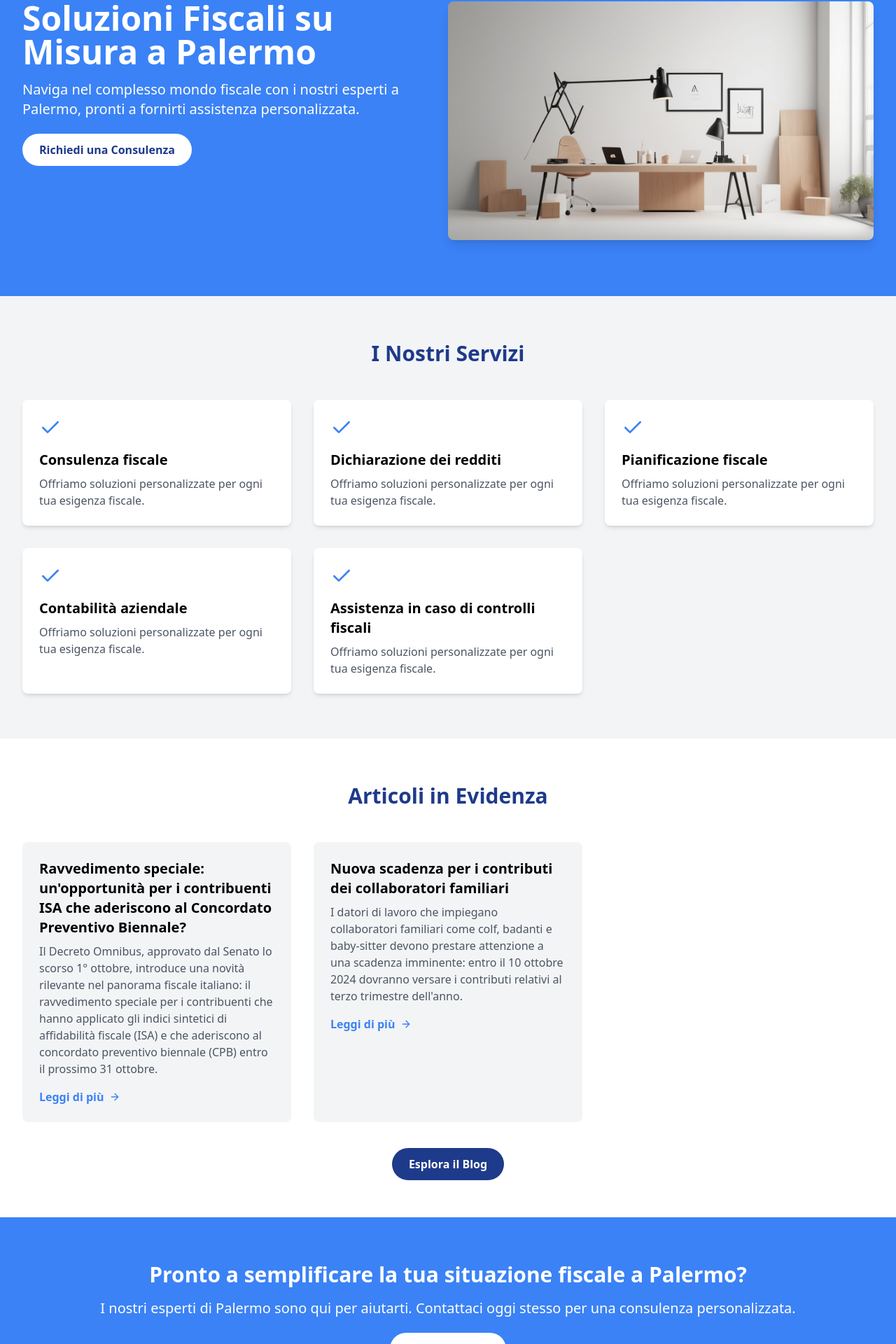
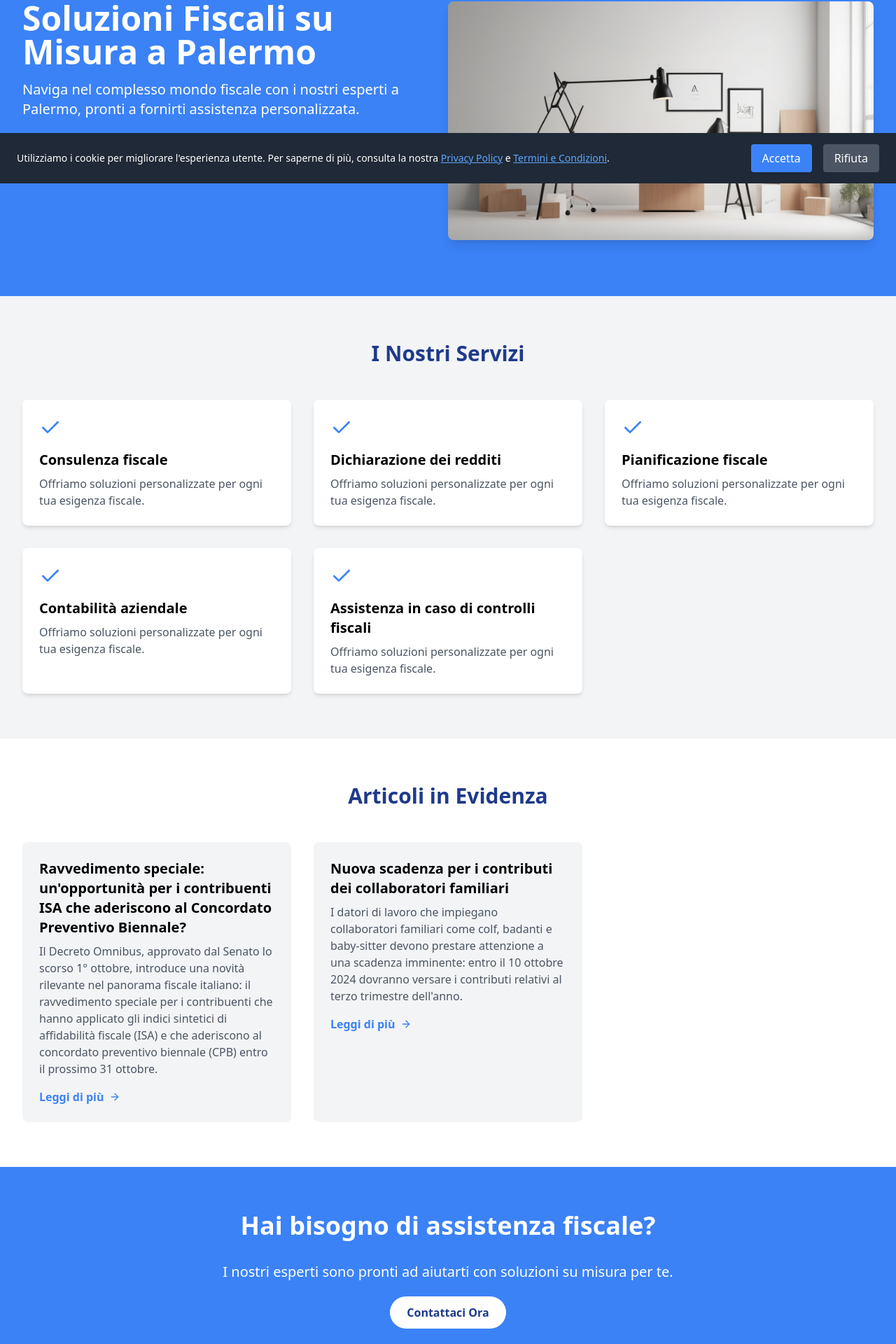
Before and after one commit to Andros924/studio-tributario-amoroso, a React (Vite) app: page / in a window 1280 px wide. Shown: the part 538-2458 px from the top of the page at 70% size. Built offline with nearby package versions, Linux system fonts and the light colour scheme.

Commit message:
aggiunta privace e termini d'uso

```diff
--- a/src/App.jsx
+++ b/src/App.jsx
@@ -10,6 +10,8 @@ import DettaglioArticolo from "./pages/DettaglioArticolo";
 import Contatti from "./pages/Contatti";
 import Pubblicazioni from "./pages/Pubblicazioni";
 import Footer from "./components/Footer";
+import PrivacyPolicy from "./pages/Privacy";
+import TermsConditions from "./pages/Terms";
 
 function App() {
   return (
@@ -23,6 +25,8 @@ function App() {
         <Route path="/blog/:id" element={<DettaglioArticolo />} />
         <Route path="/contatti" element={<Contatti />} />
         <Route path="/pubblicazioni" element={<Pubblicazioni />} />{" "}
+        <Route path="/privacy" element={<PrivacyPolicy />} />
+        <Route path="/terms" element={<TermsConditions />} />
       </Routes>
       <Footer />
     </>
--- a/src/pages/Home.jsx
+++ b/src/pages/Home.jsx
@@ -16,6 +16,7 @@ import heroOffice from "../assets/images/hero-office.jpg";
 
 const Home = () => {
   const [currentIndex, setCurrentIndex] = useState(0);
+  const [showCookieBanner, setShowCookieBanner] = useState(true); // Gestione banner cookie
   const images = [carousel1, carousel2, carousel3];
 
   useEffect(() => {
@@ -39,6 +40,16 @@ const Home = () => {
     setCurrentIndex((prevIndex) => (prevIndex + 1) % images.length);
   };
 
+  const handleAcceptCookies = () => {
+    setShowCookieBanner(false);
+    // Puoi anche salvare questa scelta in localStorage per ricordare l'utente
+  };
+
+  const handleRejectCookies = () => {
+    setShowCookieBanner(false);
+    // Gestisci l'eventuale rifiuto dei cookie
+  };
+
   const servizi = [
     "Consulenza fiscale",
     "Dichiarazione dei redditi",
@@ -49,6 +60,44 @@ const Home = () => {
 
   return (
     <div className="bg-gray-100 min-h-screen">
+      {/* Cookie Banner */}
+      {showCookieBanner && (
+        <div className="fixed bottom-0 left-0 w-full bg-gray-800 text-white py-4 px-6 flex justify-between items-center">
+          <p className="text-sm">
+            Utilizziamo i cookie per migliorare l'esperienza utente. Per saperne
+            di più, consulta la nostra{" "}
+            <Link
+              to="/privacy"
+              className="underline text-blue-400 hover:text-blue-500"
+            >
+              Privacy Policy
+            </Link>{" "}
+            e{" "}
+            <Link
+              to="/terms"
+              className="underline text-blue-400 hover:text-blue-500"
+            >
+              Termini e Condizioni
+            </Link>
+            .
+          </p>
+          <div className="space-x-4">
+            <button
+              onClick={handleAcceptCookies}
+              className="bg-blue-500 text-white px-4 py-2 rounded hover:bg-blue-400"
+            >
+              Accetta
+            </button>
+            <button
+              onClick={handleRejectCookies}
+              className="bg-gray-600 text-white px-4 py-2 rounded hover:bg-gray-500"
+            >
+              Rifiuta
+            </button>
+          </div>
+        </div>
+      )}
+
       {/* Modern Carousel */}
       <div className="relative w-full h-[50vh] overflow-hidden">
         {images.map((image, index) => (
@@ -169,30 +218,22 @@ const Home = () => {
               </div>
             ))}
           </div>
-          <div className="text-center mt-8 sm:mt-12">
-            <Link
-              to="/blog"
-              className="bg-blue-900 text-white font-bold py-3 px-6 rounded-full hover:bg-blue-500 transition duration-300"
-            >
-              Esplora il Blog
-            </Link>
-          </div>
         </div>
       </section>
 
-      {/* Call to Action Section */}
+      {/* CTA Section */}
       <section className="bg-blue-500 text-white py-12 sm:py-16">
         <div className="container mx-auto px-4 sm:px-6 lg:px-8 text-center">
-          <h2 className="text-2xl sm:text-3xl font-bold mb-4">
-            Pronto a semplificare la tua situazione fiscale a Palermo?
+          <h2 className="text-3xl sm:text-4xl font-bold mb-6 sm:mb-8">
+            Hai bisogno di assistenza fiscale?
           </h2>
           <p className="text-lg sm:text-xl mb-6 sm:mb-8">
-            I nostri esperti di Palermo sono qui per aiutarti. Contattaci oggi
-            stesso per una consulenza personalizzata.
+            I nostri esperti sono pronti ad aiutarti con soluzioni su misura per
+            te.
           </p>
           <Link
             to="/contatti"
-            className="bg-white text-blue-900 font-bold py-3 px-6 rounded-full hover:bg-blue-900 hover:text-white transition duration-300"
+            className="bg-white text-blue-900 font-bold py-3 px-6 rounded-full hover:bg-blue-500 hover:text-white transition duration-300"
           >
             Contattaci Ora
           </Link>
--- /dev/null
+++ b/src/pages/Privacy.jsx
@@ -0,0 +1,52 @@
+import React from "react";
+
+const PrivacyPolicy = () => {
+  return (
+    <div className="bg-background min-h-screen py-10">
+      <div className="container mx-auto px-4 sm:px-6 lg:px-8">
+        <h1 className="text-4xl font-bold text-primary mb-8">Privacy Policy</h1>
+        <p className="text-lg text-text mb-6">
+          La tua privacy è importante per noi. Questa informativa sulla privacy
+          spiega come raccogliamo, utilizziamo e proteggiamo i tuoi dati
+          personali.
+        </p>
+
+        <section className="mb-8">
+          <h2 className="text-2xl font-semibold text-secondary mb-4">Raccolta dei Dati</h2>
+          <p className="text-text">
+            Raccogliamo dati personali come nome, indirizzo email, ecc., quando
+            interagisci con il nostro sito.
+          </p>
+        </section>
+
+        <section className="mb-8">
+          <h2 className="text-2xl font-semibold text-secondary mb-4">Uso dei Dati</h2>
+          <p className="text-text">
+            Utilizziamo i tuoi dati per migliorare i nostri servizi e per
+            comunicazioni occasionali relative alle novità fiscali.
+          </p>
+        </section>
+
+        <section className="mb-8">
+          <h2 className="text-2xl font-semibold text-secondary mb-4">Protezione dei Dati</h2>
+          <p className="text-text">
+            Garantiamo che i tuoi dati siano protetti secondo le migliori pratiche di sicurezza.
+          </p>
+        </section>
+
+        <section className="mb-8">
+          <h2 className="text-2xl font-semibold text-secondary mb-4">Diritti degli Utenti</h2>
+          <p className="text-text">
+            Puoi richiedere la modifica o la cancellazione dei tuoi dati in qualsiasi momento.
+          </p>
+        </section>
+
+        <p className="text-sm text-text mt-6">
+          Se hai domande sulla nostra informativa sulla privacy, non esitare a contattarci.
+        </p>
+      </div>
+    </div>
+  );
+};
+
+export default PrivacyPolicy;
--- /dev/null
+++ b/src/pages/Terms.jsx
@@ -0,0 +1,52 @@
+import React from "react";
+
+const TerminiCondizioni = () => {
+  return (
+    <div className="bg-background min-h-screen py-10">
+      <div className="container mx-auto px-4 sm:px-6 lg:px-8">
+        <h1 className="text-4xl font-bold text-primary mb-8">Termini e Condizioni</h1>
+        <p className="text-lg text-text mb-6">
+          Benvenuti sul nostro sito. Continuando a navigare o utilizzare i
+          nostri servizi, accetti i seguenti termini e condizioni.
+        </p>
+
+        <section className="mb-8">
+          <h2 className="text-2xl font-semibold text-secondary mb-4">Utilizzo del Sito</h2>
+          <p className="text-text">
+            Questo sito è destinato a fornire informazioni e servizi fiscali. L'utilizzo è a rischio
+            dell'utente.
+          </p>
+        </section>
+
+        <section className="mb-8">
+          <h2 className="text-2xl font-semibold text-secondary mb-4">Proprietà Intellettuale</h2>
+          <p className="text-text">
+            I contenuti presenti sul sito, inclusi testi, immagini e loghi, sono protetti da
+            copyright. È vietata la riproduzione senza autorizzazione.
+          </p>
+        </section>
+
+        <section className="mb-8">
+          <h2 className="text-2xl font-semibold text-secondary mb-4">Limitazioni di Responsabilità</h2>
+          <p className="text-text">
+            Non siamo responsabili per eventuali danni derivanti dall'uso del sito o dei servizi offerti.
+          </p>
+        </section>
+
+        <section className="mb-8">
+          <h2 className="text-2xl font-semibold text-secondary mb-4">Modifiche ai Termini</h2>
+          <p className="text-text">
+            Ci riserviamo il diritto di modificare questi termini in qualsiasi momento. Le modifiche
+            saranno comunicate attraverso il sito.
+          </p>
+        </section>
+
+        <p className="text-sm text-text mt-6">
+          Se hai domande sui nostri termini e condizioni, ti preghiamo di contattarci.
+        </p>
+      </div>
+    </div>
+  );
+};
+
+export default TerminiCondizioni;
--- a/tailwind.config.js
+++ b/tailwind.config.js
@@ -6,8 +6,13 @@ module.exports = {
   theme: {
     extend: {
       colors: {
-        darkred: '#8B0000',
-        lightred: '#FF6347',
+        // Palette personalizzata
+        primary: '#1E3A8A',    // Blu scuro (per testi principali, titoli)
+        secondary: '#3B82F6',  // Blu chiaro (per bottoni o link)
+        accent: '#F59E0B',     // Colore accentuato (ad esempio per evidenziare call to action)
+        background: '#F3F4F6', // Grigio chiaro (sfondi o sezioni secondarie)
+        text: '#111827',       // Grigio molto scuro (per il testo)
+        border: '#E5E7EB',     // Grigio neutro (per bordi e separatori)
       },
     },
   },
```
